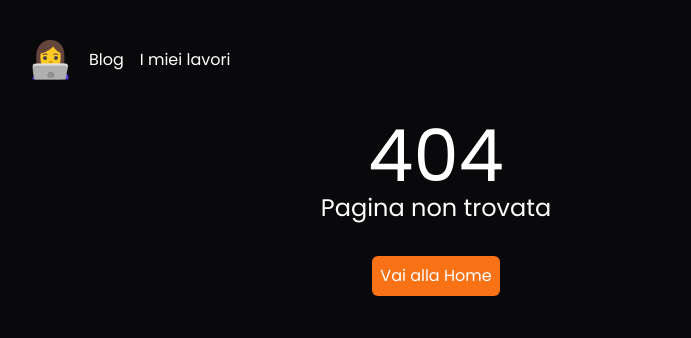
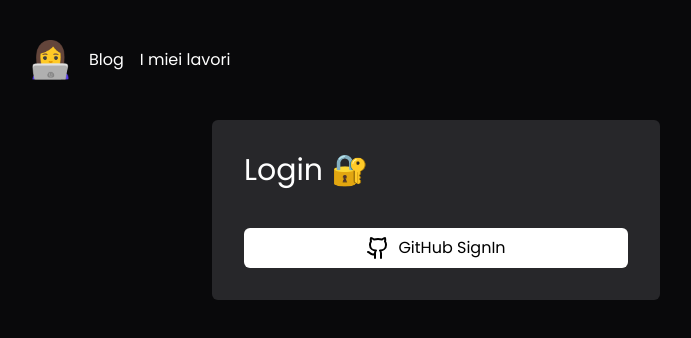
Before and after one commit to acadevmy/corso-nextjs-handson, a Next.js app: page /auth/login in a window 1280 px wide. Before the commit this address had no page. Shown: the top 338 px of the page, without its empty margins (204-895 px from the left). Built offline with nearby package versions, Linux system fonts and the light colour scheme.

Commit message:
feat: created custom login page and login form

```diff
--- a/package.json
+++ b/package.json
@@ -13,6 +13,7 @@
     "@vercel/postgres": "^0.8.0",
     "clsx": "^2.1.1",
     "dayjs": "^1.11.10",
+    "lucide-react": "^0.379.0",
     "next": "14.2.2",
     "next-auth": "^5.0.0-beta.18",
     "react": "^18",
--- /dev/null
+++ b/src/app/auth/login/page.tsx
@@ -0,0 +1,15 @@
+import LoginForm from "@/components/forms/login-form";
+
+function LoginPage() {
+  return (
+    <div>
+      <div className="max-w-md mx-auto bg-zinc-800 rounded-md p-8">
+        <h1 className="mb-10">Login 🔐</h1>
+
+        <LoginForm />
+      </div>
+    </div>
+  );
+}
+
+export default LoginPage;
--- a/src/auth.ts
+++ b/src/auth.ts
@@ -3,4 +3,7 @@ import Github from "next-auth/providers/github";
 
 export const { handlers, signIn, signOut, auth } = NextAuth({
   providers: [Github],
+  pages: {
+    signIn: "/auth/login",
+  },
 });
--- /dev/null
+++ b/src/components/forms/login-form.tsx
@@ -0,0 +1,25 @@
+import { Github } from "lucide-react";
+
+import { signIn } from "@/auth";
+
+function LoginForm() {
+  return (
+    <form
+      action={async () => {
+        "use server";
+
+        await signIn("github", { redirectTo: "/" });
+      }}
+    >
+      <button
+        type="submit"
+        className="btn btn-secondary w-full flex items-center justify-center"
+      >
+        <Github className="mr-2" />
+        GitHub SignIn
+      </button>
+    </form>
+  );
+}
+
+export default LoginForm;
```
Also changed, not shown: 1 other file (tests, documents, lock files or other folders).
